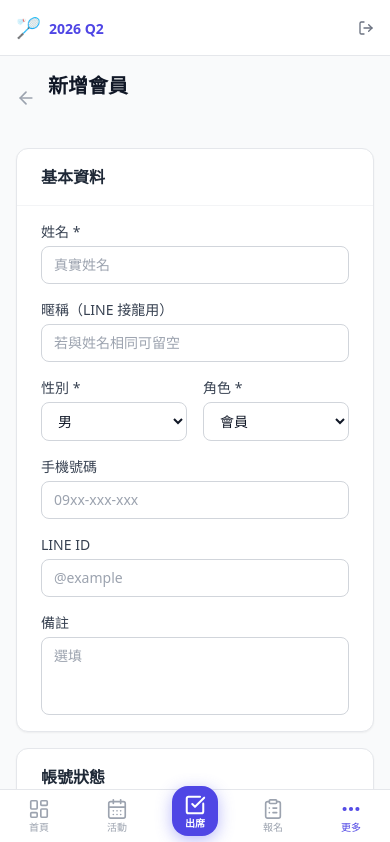
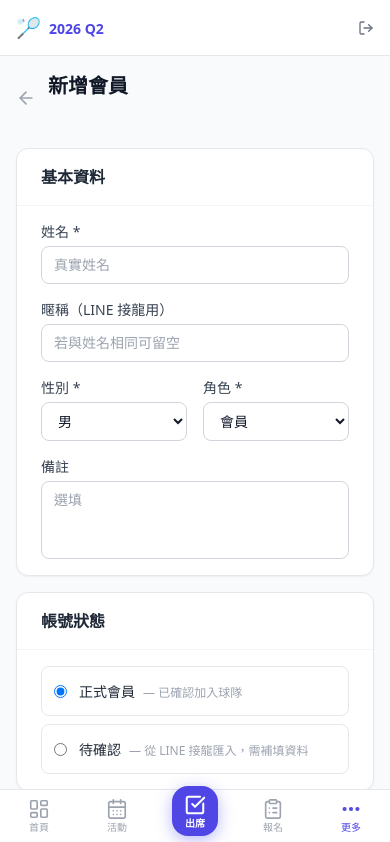
Before and after one commit to heyduggeeclub-ops/badminton-club-manager, a Next.js app: page /members/new in a window 390 px wide. Shown: the top 842 px of the page. Built offline with nearby package versions, Linux system fonts and the light colour scheme; no server answers.

Commit message:
feat: remove phone/line_id from member UI (keep DB columns)

```diff
--- a/src/app/(admin)/members/[id]/page.tsx
+++ b/src/app/(admin)/members/[id]/page.tsx
@@ -13,7 +13,7 @@ import {
   type Member, type AttendanceRecord, type MemberStatus, type MemberRole,
 } from '@/types'
 import Link from 'next/link'
-import { ArrowLeft, Phone, Hash } from 'lucide-react'
+import { ArrowLeft } from 'lucide-react'
 import { updateMember, deactivateMember, reactivateMember } from '@/lib/actions/members'
 
 export default async function MemberDetailPage({ params }: { params: Promise<{ id: string }> }) {
@@ -86,8 +86,6 @@ export default async function MemberDetailPage({ params }: { params: Promise<{ i
       gender: formData.get('gender') as 'male' | 'female',
       role: formData.get('role') as any,
       status: formData.get('status') as any,
-      phone: (formData.get('phone') as string) || undefined,
-      line_id: (formData.get('line_id') as string) || undefined,
       notes: (formData.get('notes') as string) || undefined,
     })
   }
@@ -218,8 +216,6 @@ export default async function MemberDetailPage({ params }: { params: Promise<{ i
                 <option value="pending">待確認</option>
                 <option value="inactive">停用</option>
               </Select>
-              <Input label="電話" name="phone" defaultValue={member.phone ?? ''} />
-              <Input label="LINE ID" name="line_id" defaultValue={member.line_id ?? ''} />
               <Textarea label="備註" name="notes" defaultValue={member.notes ?? ''} />
               <Button type="submit" className="w-full">儲存變更</Button>
             </CardBody>
--- a/src/app/(admin)/members/new/page.tsx
+++ b/src/app/(admin)/members/new/page.tsx
@@ -15,8 +15,6 @@ export default async function NewMemberPage() {
       gender: formData.get('gender') as 'male' | 'female',
       role: formData.get('role') as any,
       status: formData.get('status') as any,
-      phone: (formData.get('phone') as string) || undefined,
-      line_id: (formData.get('line_id') as string) || undefined,
       notes: (formData.get('notes') as string) || undefined,
     })
   }
@@ -58,17 +56,6 @@ export default async function NewMemberPage() {
                 <option value="leader">團長</option>
               </Select>
             </div>
-            <Input
-              label="手機號碼"
-              name="phone"
-              type="tel"
-              placeholder="09xx-xxx-xxx"
-            />
-            <Input
-              label="LINE ID"
-              name="line_id"
-              placeholder="@example"
-            />
             <Textarea
               label="備註"
               name="notes"
```
